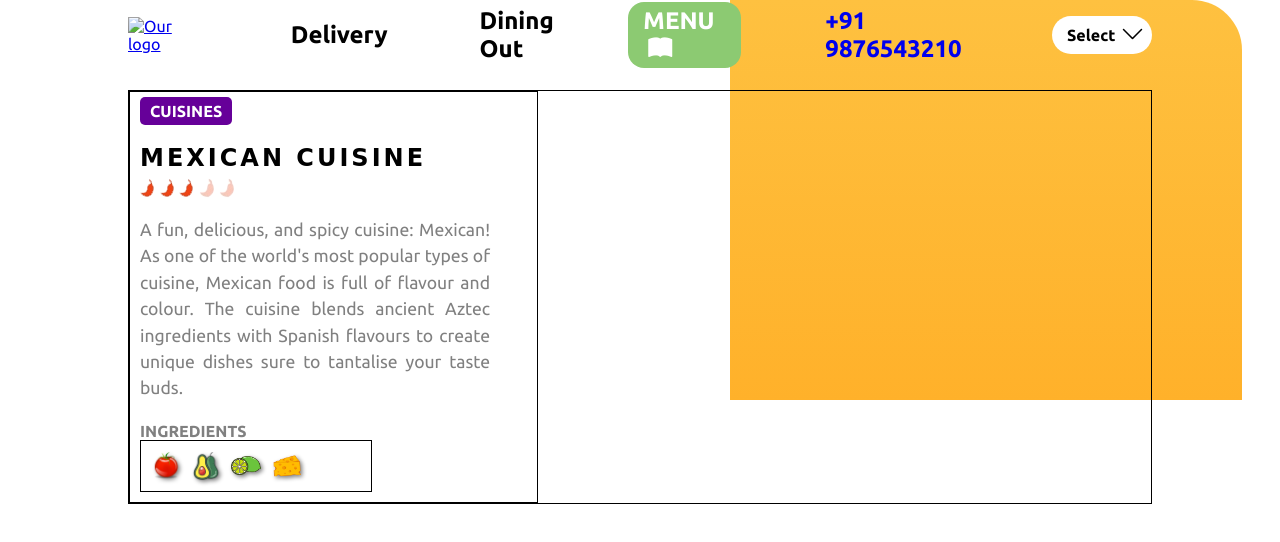
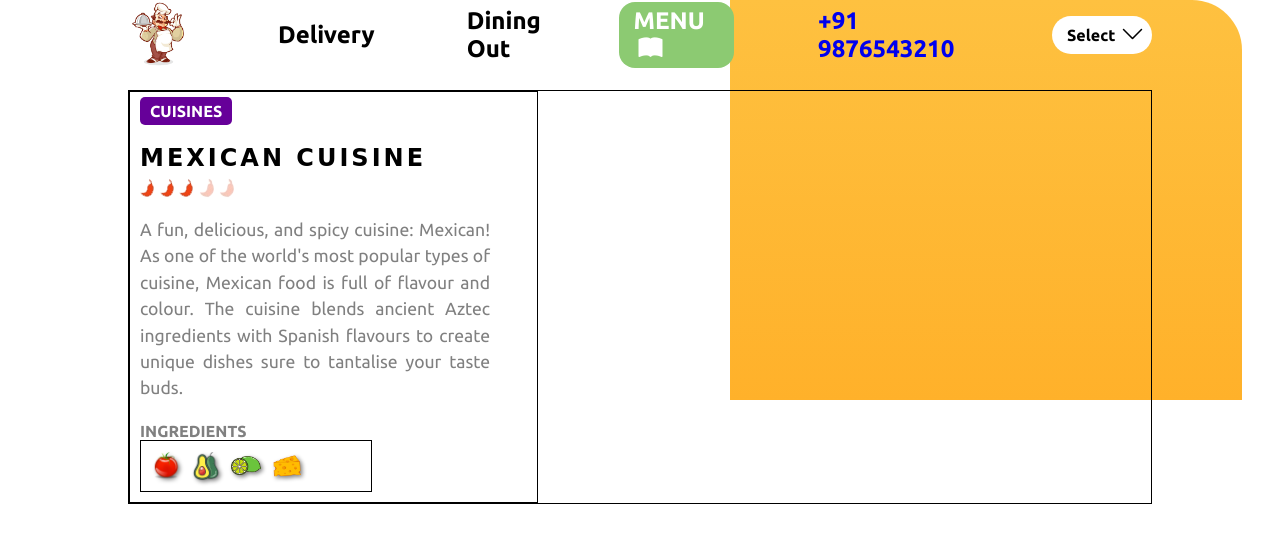
Before and after one commit to AtulSingh11-0/Food-Ordering-System, a plain HTML site: page index.html in a window 1280 px wide. Drawn offline with nearby package versions, Linux system fonts and the light colour scheme; the site is published under a folder, as on GitHub Pages, so addresses that start at the root find nothing; a web font is replaced by a local one.

Commit message:
Add files via upload

```diff
--- a/index.html
+++ b/index.html
@@ -17,7 +17,7 @@
         <nav>
 
             <div class="logo_ul">
-                <a href="/"><img src="/img/home_page_logo.png" alt="Our logo"></a>
+                <a href="/"><img src="img/home_page_logo.png" alt="Our logo"></a>
                 <ul>
                     <li><a href="#">Delivery</a></li>
                     <li><a href="#">Dining Out</a></li>
```
